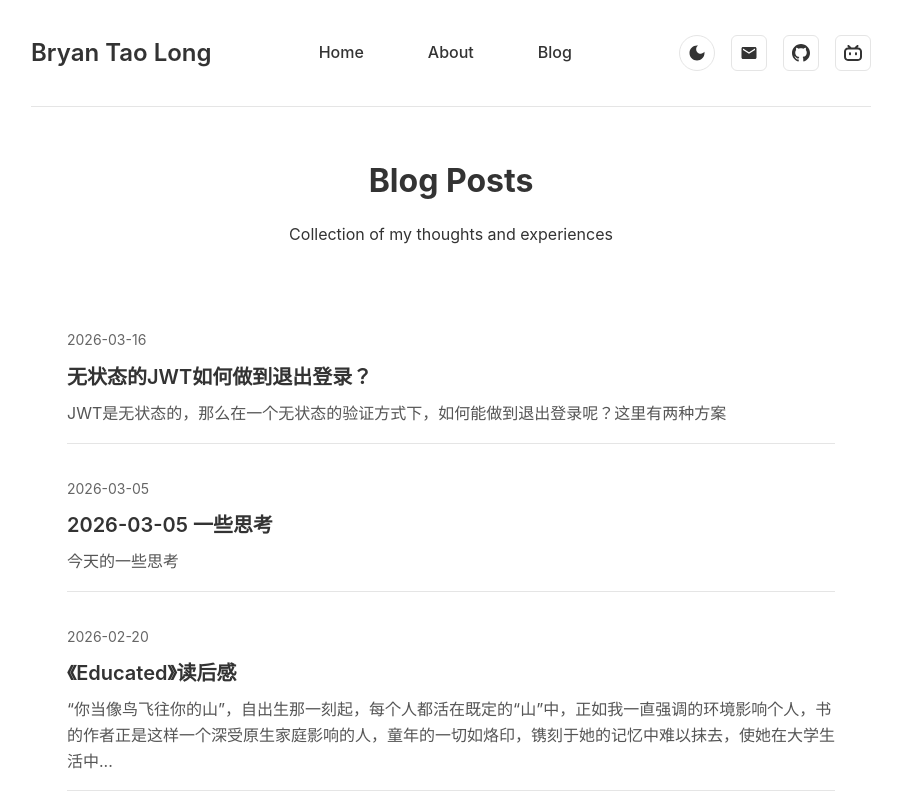
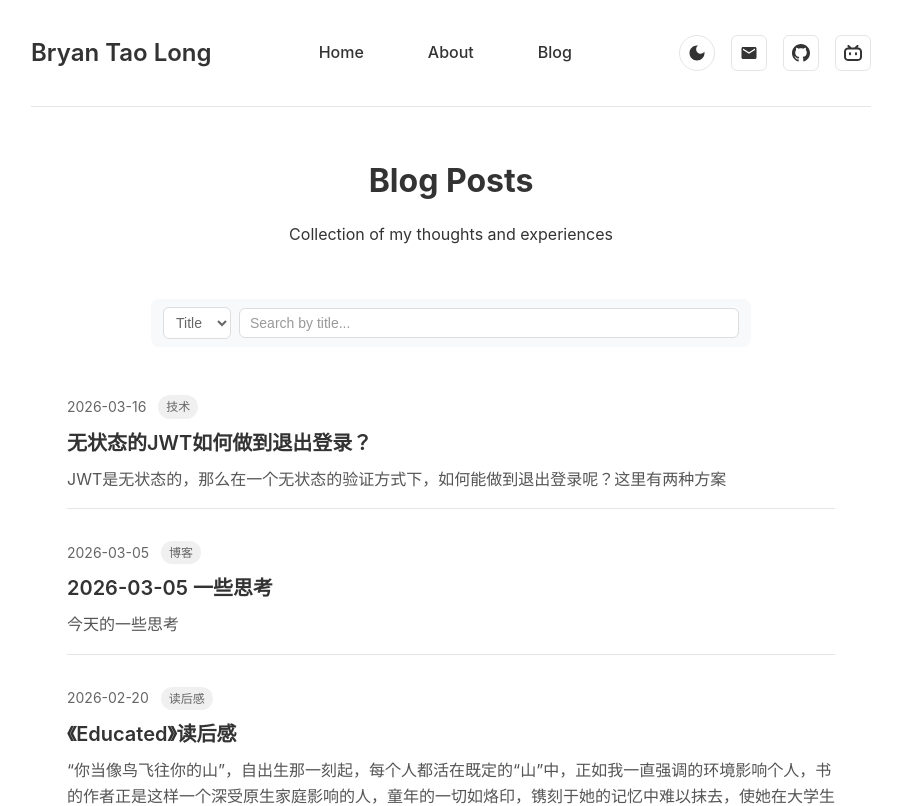
Before and after one commit to bryantaolong/bryantaolong.github.io, a Vue app: page /#/blog in a window 1280 px wide. Shown: the top 806 px of the page, without its empty margins (189-1091 px from the left). Built offline with nearby package versions, Linux system fonts and the light colour scheme.

Commit message:
feat(blog): add advanced post filtering and recent post preview logic

```diff
--- a/src/views/Blog.vue
+++ b/src/views/Blog.vue
@@ -7,16 +7,43 @@
           <p>Collection of my thoughts and experiences</p>
         </div>
 
-        <div class="blog-posts" v-if="posts.length > 0">
-          <article class="blog-item" v-for="post in posts" :key="post.filename">
+        <!-- Search Filter -->
+        <div class="search-wrapper">
+          <div class="search-bar">
+            <select v-model="searchType" class="search-select" title="Search by">
+              <option value="title">Title</option>
+              <option value="tags">Tags</option>
+              <option value="date">Date</option>
+            </select>
+            <input
+              v-model="searchQuery"
+              type="text"
+              :placeholder="searchPlaceholder"
+              class="search-input"
+            />
+            <button v-if="searchQuery" @click="clearSearch" class="clear-btn" title="Clear">×</button>
+          </div>
+          <div v-if="filteredPosts.length !== posts.length" class="search-hint">
+            {{ filteredPosts.length }} results
+          </div>
+        </div>
+
+        <div class="blog-posts" v-if="filteredPosts.length > 0">
+          <article class="blog-item" v-for="post in filteredPosts" :key="post.filename">
             <div class="blog-meta">
               <span class="blog-date">{{ formatDate(post.date) }}</span>
+              <div v-if="post.tags && post.tags.length > 0" class="blog-tags">
+                <span v-for="tag in post.tags" :key="tag" class="blog-tag">{{ tag }}</span>
+              </div>
             </div>
             <h3 class="blog-title">
               <router-link :to="`/post/${post.filename}`">{{ post.title || post.filename }}</router-link>
             </h3>
             <p class="blog-excerpt">{{ post.excerpt || 'No excerpt available' }}</p>
           </article>
+        </div>
+        <div v-else-if="posts.length > 0" class="no-results">
+          No posts found matching "{{ searchQuery }}"
         </div>
         <div v-else class="loading">
           Loading blog posts...
@@ -27,14 +54,63 @@
 </template>
 
 <script setup>
-import { onMounted } from 'vue'
+import { ref, computed, onMounted } from 'vue'
 import { usePosts } from '../composables/usePosts'
 
 const { posts, loadPosts } = usePosts()
 
+// Search state
+const searchType = ref('title')
+const searchQuery = ref('')
+
+// Dynamic placeholder based on search type
+const searchPlaceholder = computed(() => {
+  switch (searchType.value) {
+    case 'title':
+      return 'Search by title...'
+    case 'tags':
+      return 'Search by tag (e.g., Vue, Obsidian)...'
+    case 'date':
+      return 'Search by date (e.g., 2024, 2024-03, 2024-03-20)...'
+    default:
+      return 'Search...'
+  }
+})
+
+// Filter posts based on search type and query
+const filteredPosts = computed(() => {
+  if (!searchQuery.value.trim()) {
+    return posts.value
+  }
+
+  const query = searchQuery.value.toLowerCase().trim()
+
+  return posts.value.filter(post => {
+    switch (searchType.value) {
+      case 'title':
+        return (post.title || post.filename).toLowerCase().includes(query)
+
+      case 'tags':
+        if (!post.tags || post.tags.length === 0) return false
+        return post.tags.some(tag => tag.toLowerCase().includes(query))
+
+      case 'date':
+        const postDate = formatDate(post.date)
+        return postDate.includes(query)
+
+      default:
+        return true
+    }
+  })
+})
+
 const formatDate = (dateString) => {
   const date = new Date(dateString)
   return date.toISOString().split('T')[0]
+}
+
+const clearSearch = () => {
+  searchQuery.value = ''
 }
 
 onMounted(() => {
@@ -43,5 +119,130 @@
 </script>
 
 <style scoped>
-/* Styles are imported globally from simple.css */
+/* Search Bar - Centered & Compact */
+.search-wrapper {
+  display: flex;
+  flex-direction: column;
+  align-items: center;
+  margin: 0.75rem 0 1rem;
+}
+
+/* Reduce blog-header margin */
+.blog-header {
+  margin-bottom: 0.5rem;
+}
+
+.search-bar {
+  display: flex;
+  gap: 0.5rem;
+  align-items: center;
+  width: 100%;
+  max-width: 600px;
+  padding: 0.5rem 0.75rem;
+  background-color: var(--accent-bg, #f8f9fa);
+  border-radius: 0.5rem;
+}
+
+.search-select {
+  padding: 0.375rem 0.5rem;
+  border: 1px solid var(--border, #ddd);
+  border-radius: 0.375rem;
+  background-color: var(--bg, white);
+  color: var(--text-secondary, #666);
+  font-size: 0.875rem;
+  cursor: pointer;
+}
+
+.search-select:focus {
+  outline: none;
+  border-color: var(--accent, #007bff);
+}
+
+.search-input {
+  flex: 1;
+  padding: 0.375rem 0.625rem;
+  border: 1px solid var(--border, #ddd);
+  border-radius: 0.375rem;
+  background-color: var(--bg, white);
+  color: var(--text, #333);
+  font-size: 0.875rem;
+}
+
+.search-input:focus {
+  outline: none;
+  border-color: var(--accent, #007bff);
+}
+
+.search-input::placeholder {
+  color: var(--text-muted, #999);
+}
+
+.clear-btn {
+  padding: 0.25rem 0.5rem;
+  background: none;
+  border: none;
+  color: var(--text-muted, #999);
+  font-size: 1.125rem;
+  line-height: 1;
+  cursor: pointer;
+  transition: color 0.2s;
+}
+
+.clear-btn:hover {
+  color: var(--text, #333);
+}
+
+.search-hint {
+  font-size: 0.75rem;
+  color: var(--text-muted, #999);
+  margin-top: 0.375rem;
+}
+
+/* Blog Item Enhancements */
+.blog-meta {
+  display: flex;
+  flex-wrap: wrap;
+  align-items: center;
+  gap: 0.75rem;
+  margin-bottom: 0.5rem;
+}
+
+.blog-date {
+  color: var(--text-secondary, #666);
+  font-size: 0.875rem;
+}
+
+.blog-tags {
+  display: flex;
+  flex-wrap: wrap;
+  gap: 0.375rem;
+}
+
+.blog-tag {
+  display: inline-block;
+  padding: 0.125rem 0.5rem;
+  background-color: var(--accent-bg, #f0f0f0);
+  color: var(--text-secondary, #666);
+  border-radius: 9999px;
+  font-size: 0.75rem;
+  font-weight: 500;
+}
+
+.no-results {
+  text-align: center;
+  padding: 3rem 1rem;
+  color: var(--text-secondary, #666);
+  font-style: italic;
+}
+
+/* Responsive */
+@media (max-width: 640px) {
+  .search-wrapper {
+    margin-top: 0.25rem;
+  }
+
+  .search-bar {
+    max-width: 100%;
+  }
+}
 </style>
--- a/src/views/Home.vue
+++ b/src/views/Home.vue
@@ -11,19 +11,25 @@
         </p>
       </section>
 
-      <!-- Blog posts in chronological order -->
+      <!-- Blog posts from the last 3 days since last post -->
       <section class="blog">
         <h2>Recent Blogs</h2>
-        <div class="blog-list" v-if="posts.length > 0">
-          <article class="blog-item" v-for="post in posts" :key="post.filename">
+        <div class="blog-list" v-if="recentPosts.length > 0">
+          <article class="blog-item" v-for="post in recentPosts" :key="post.filename">
             <div class="blog-meta">
               <span class="blog-date">{{ formatDate(post.date) }}</span>
+              <div v-if="post.tags && post.tags.length > 0" class="blog-tags">
+                <span v-for="tag in post.tags" :key="tag" class="blog-tag">{{ tag }}</span>
+              </div>
             </div>
             <h3 class="blog-title">
               <router-link :to="`/post/${post.filename}`">{{ post.title || post.filename }}</router-link>
             </h3>
             <p class="blog-excerpt">{{ post.excerpt || 'No excerpt available' }}</p>
           </article>
+        </div>
+        <div v-else-if="posts.length > 0" class="loading">
+          No recent posts in the last 3 days.
         </div>
         <div v-else class="loading">
           Loading blog posts...
@@ -34,12 +40,34 @@
 </template>
 
 <script setup>
-import { ref, onMounted } from 'vue'
+import { computed, onMounted } from 'vue'
 import { useRouter } from 'vue-router'
 import { usePosts } from '../composables/usePosts'
 
 const router = useRouter()
 const { posts, loadPosts } = usePosts()
+
+// Filter posts from the 3 most recent dates with posts
+const recentPosts = computed(() => {
+  if (posts.value.length === 0) return []
+
+  // Get unique dates (normalized to midnight)
+  const uniqueDates = [...new Set(posts.value.map(post => {
+    const date = new Date(post.date)
+    date.setHours(0, 0, 0, 0)
+    return date.getTime()
+  }))].sort((a, b) => b - a) // Sort descending
+
+  // Take the 3 most recent dates
+  const recentThreeDates = uniqueDates.slice(0, 3)
+
+  // Filter posts that belong to these 3 dates
+  return posts.value.filter(post => {
+    const postDate = new Date(post.date)
+    postDate.setHours(0, 0, 0, 0)
+    return recentThreeDates.includes(postDate.getTime())
+  })
+})
 
 const formatDate = (dateString) => {
   const date = new Date(dateString)
@@ -52,5 +80,33 @@
 </script>
 
 <style scoped>
-/* Styles are imported globally from simple.css */
+/* Blog tags styling */
+.blog-meta {
+  display: flex;
+  flex-wrap: wrap;
+  align-items: center;
+  gap: 0.75rem;
+  margin-bottom: 0.5rem;
+}
+
+.blog-date {
+  color: var(--secondary-text-color, #666);
+  font-size: 0.875rem;
+}
+
+.blog-tags {
+  display: flex;
+  flex-wrap: wrap;
+  gap: 0.375rem;
+}
+
+.blog-tag {
+  display: inline-block;
+  padding: 0.125rem 0.5rem;
+  background-color: var(--accent-bg, #f0f0f0);
+  color: var(--secondary-text-color, #666);
+  border-radius: 9999px;
+  font-size: 0.75rem;
+  font-weight: 500;
+}
 </style>
```
Also changed, not shown: 2 other files (tests, documents, lock files or other folders).
